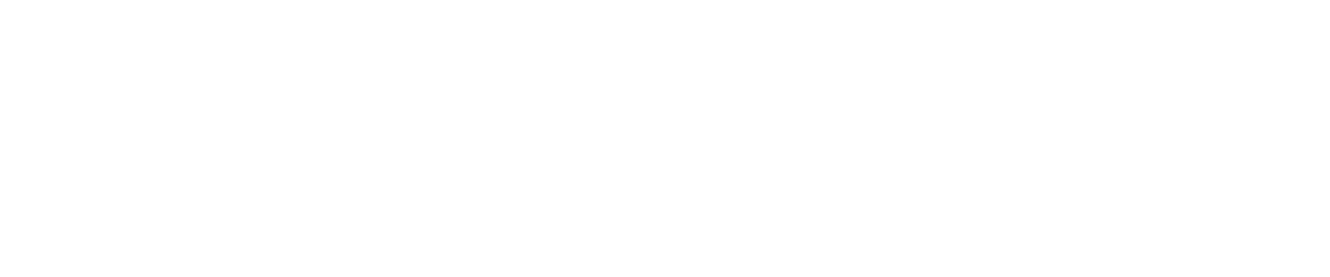
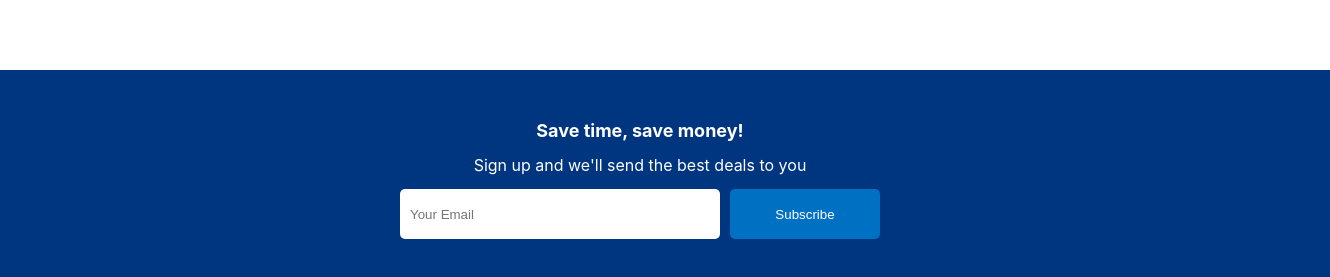
Before and after one commit to ruchik02/booking-app, a React (Create React App) app in the folder booking-website/: page / in a window 1280 px wide. Shown: the part 1496-1773 px from the top of the page, 1330 px wide, since content can reach past the window. Before the commit the page ends 1486 px from the top, so only its background shows below. Built offline with nearby package versions, Linux system fonts and the light colour scheme.

Commit message:
mail component

```diff
--- /dev/null
+++ b/booking-website/src/components/mailList/mailList.css
@@ -0,0 +1,35 @@
+.mail {
+  width: 100%;
+  margin-top: 50px;
+  background-color: #003580;
+  color: white;
+  display: flex;
+  flex-direction: column;
+  align-items: center;
+  padding: 50px;
+  gap: 14px;
+}
+.mailTitle{
+    font-size: 18px;
+    font-weight: bold;
+
+}
+.mailInputContainer > input {
+  width: 300px;
+  height: 30px;
+  padding: 10px;
+  border: none;
+  margin-right: 10px;
+  border-radius: 5px;
+}
+
+.mailInputContainer > button {
+  height: 50px;
+  width: 150px;
+  background-color: #0071c2;
+  color: white;
+  font-weight: 500;
+  border: none;
+  border-radius: 5px;
+  cursor: pointer;
+}
--- /dev/null
+++ b/booking-website/src/components/mailList/mailList.tsx
@@ -0,0 +1,17 @@
+import React from "react"
+import './mailList.css';
+
+const MailList = () => {
+  return (
+    <div className="mail">
+      <span className="mailTitle">Save time, save money!</span>
+      <span className="mailDesc">Sign up and we'll send the best deals to you</span>
+      <div className="mailInputContainer">
+        <input type="text" placeholder="Your Email" />
+        <button>Subscribe</button>
+      </div>
+    </div>
+  )
+}
+
+export default MailList
--- a/booking-website/src/pages/Home/Home.tsx
+++ b/booking-website/src/pages/Home/Home.tsx
@@ -5,6 +5,7 @@
 import React from "react";
 import "./home.css";
 import FeaturedProperty from "../../components/featuredProperty/FeaturedProperty";
+import MailList from "../../components/mailList/mailList";
 const Home = () => {
   return (
     <React.Fragment>
@@ -16,6 +17,7 @@
         <PropertyList />
         <h1 className="homeTitle">Homes guests love</h1>
         <FeaturedProperty/>
+        <MailList/>
       </div>
     </React.Fragment>
   );
```
